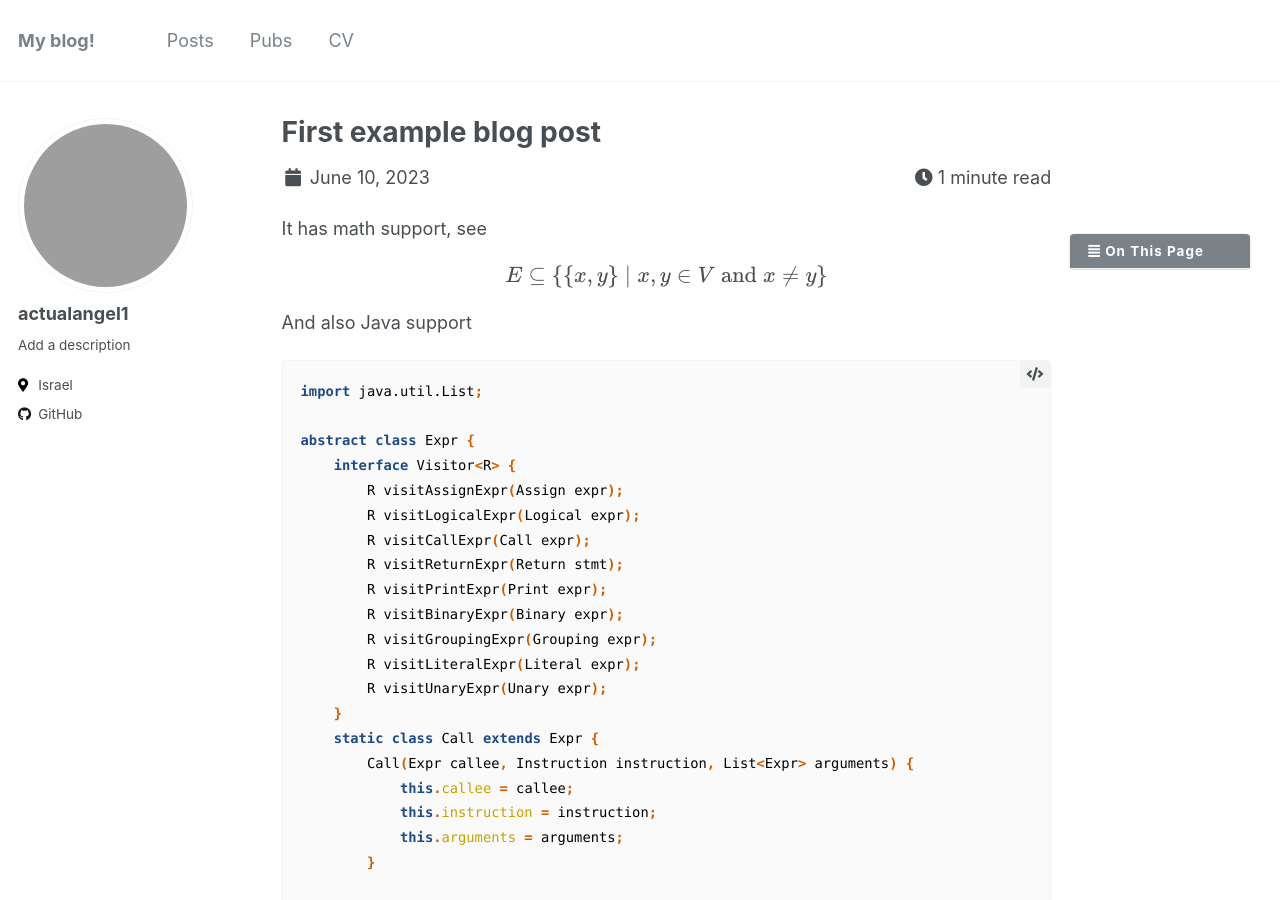
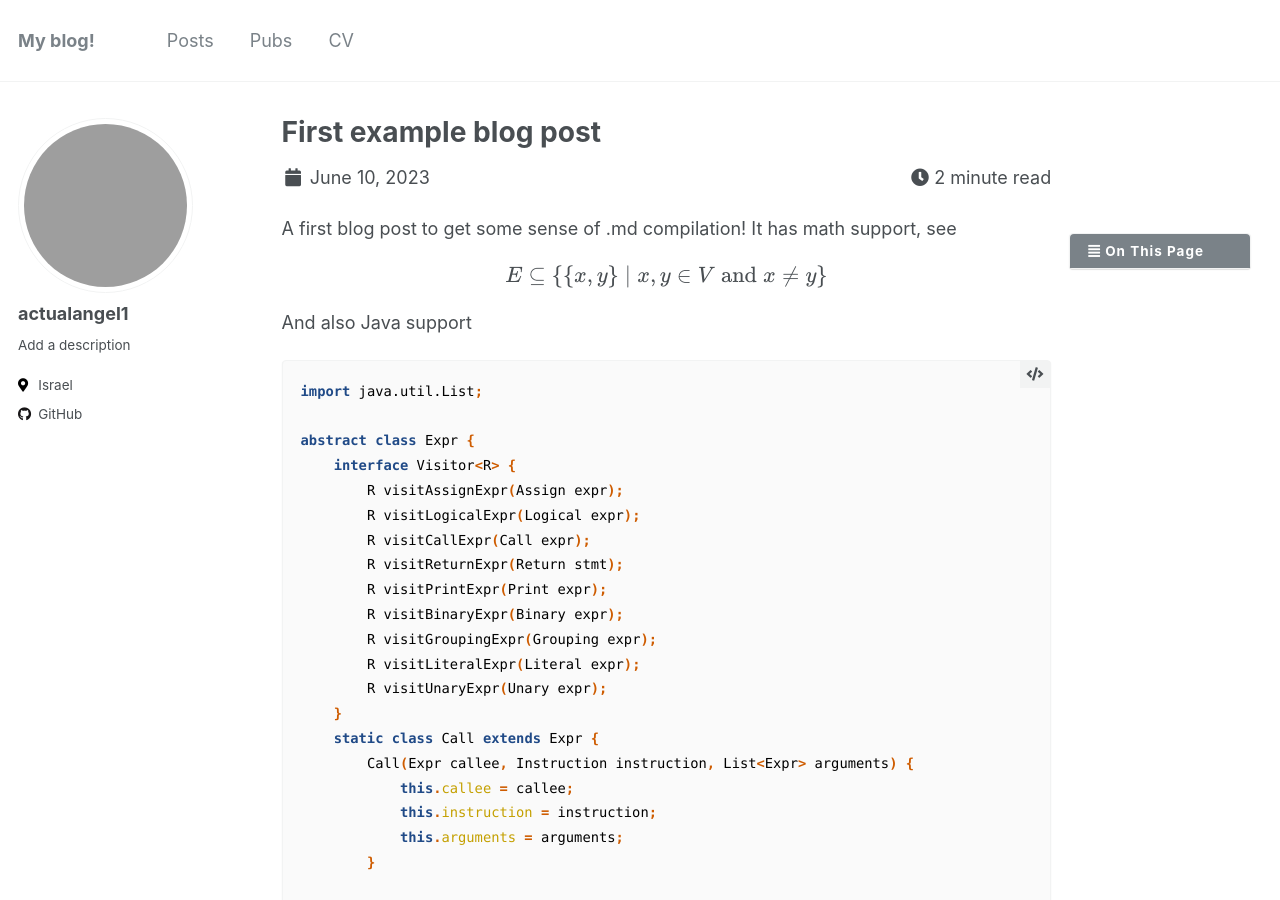
Before and after one commit to ActualAngel1/actualangel1.github.io, a Jekyll site: the page built from _posts/2023-06-10-post.md, in a window 1280 px wide and 900 px high. Built offline with Jekyll 4.4.1, drawn with Linux system fonts in a browser that asks for light colours; formulas are drawn with MathJax 3; grey boxes are pictures that could not be loaded.

Commit message:
Update 2023-06-10-post.md

```diff
--- a/_posts/2023-06-10-post.md
+++ b/_posts/2023-06-10-post.md
@@ -17,6 +17,8 @@ tags:
   - tag
 ---
 
+A first blog post to get some sense of .md compilation!
+<!--more-->
 It has math support, see
 
 $$\displaystyle E\subseteq \{\{x,y\}\mid x,y\in V\;{\textrm {and}}\;x\neq y\}$$
```
